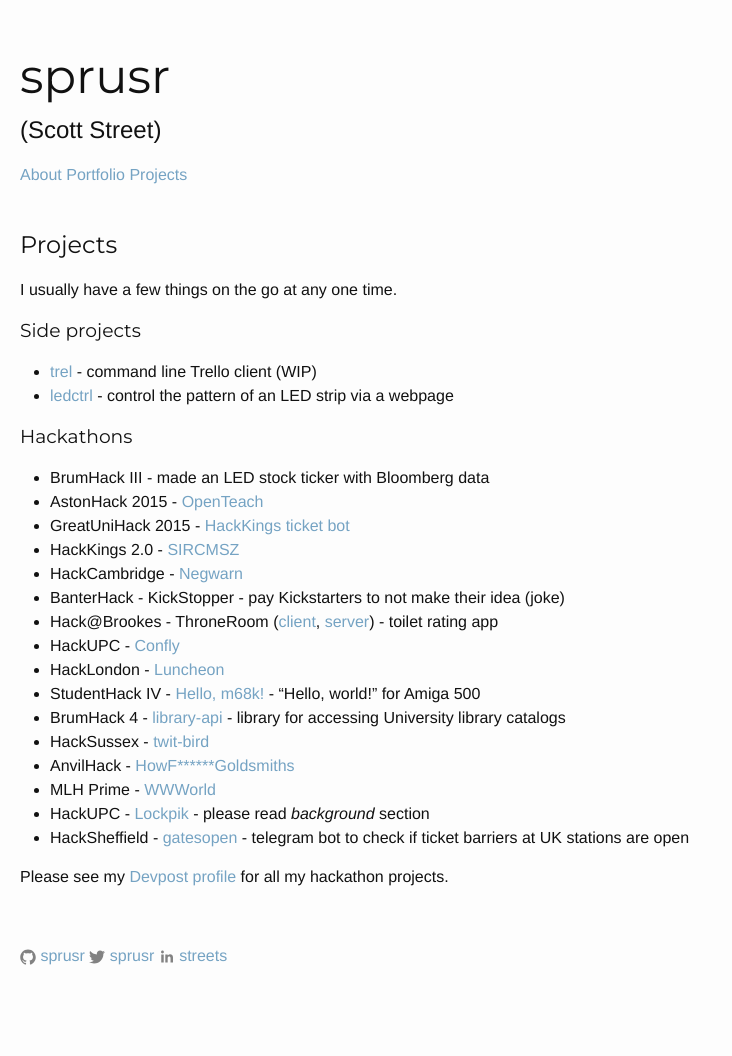
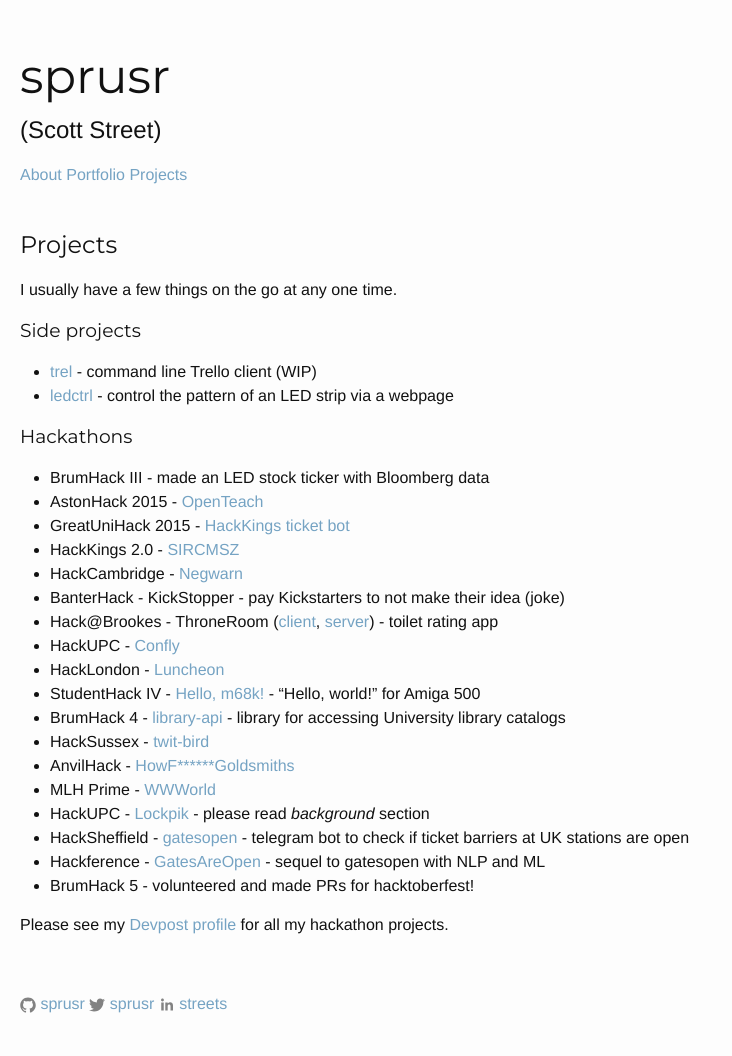
Before and after one commit to sprusr/sprusr.github.io, a Jekyll site: the page built from projects.md, in a window 1280 px wide. Shown: the whole page, without its empty margins (0-732 px from the left). Built offline with Jekyll 4.4.1, drawn with Linux system fonts in a browser that asks for light colours; before the commit the page ends 1008 px from its top, so only the background shows below that.

Commit message:
Add Hackference and BrumHack 5

```diff
--- a/projects.md
+++ b/projects.md
@@ -29,5 +29,7 @@
 * MLH Prime - [WWWorld](http://devpost.com/software/wwworld-j9047y)
 * HackUPC - [Lockpik](http://devpost.com/software/lockpik) - please read _background_ section
 * HackSheffield - [gatesopen](https://telegram.me/gatesopenbot) - telegram bot to check if ticket barriers at UK stations are open
+* Hackference - [GatesAreOpen](https://github.com/sprusr/GatesAreOpen-Bot) - sequel to gatesopen with NLP and ML
+* BrumHack 5 - volunteered and made PRs for hacktoberfest!
 
 Please see my [Devpost profile](http://devpost.com/sprusr) for all my hackathon projects.
```
